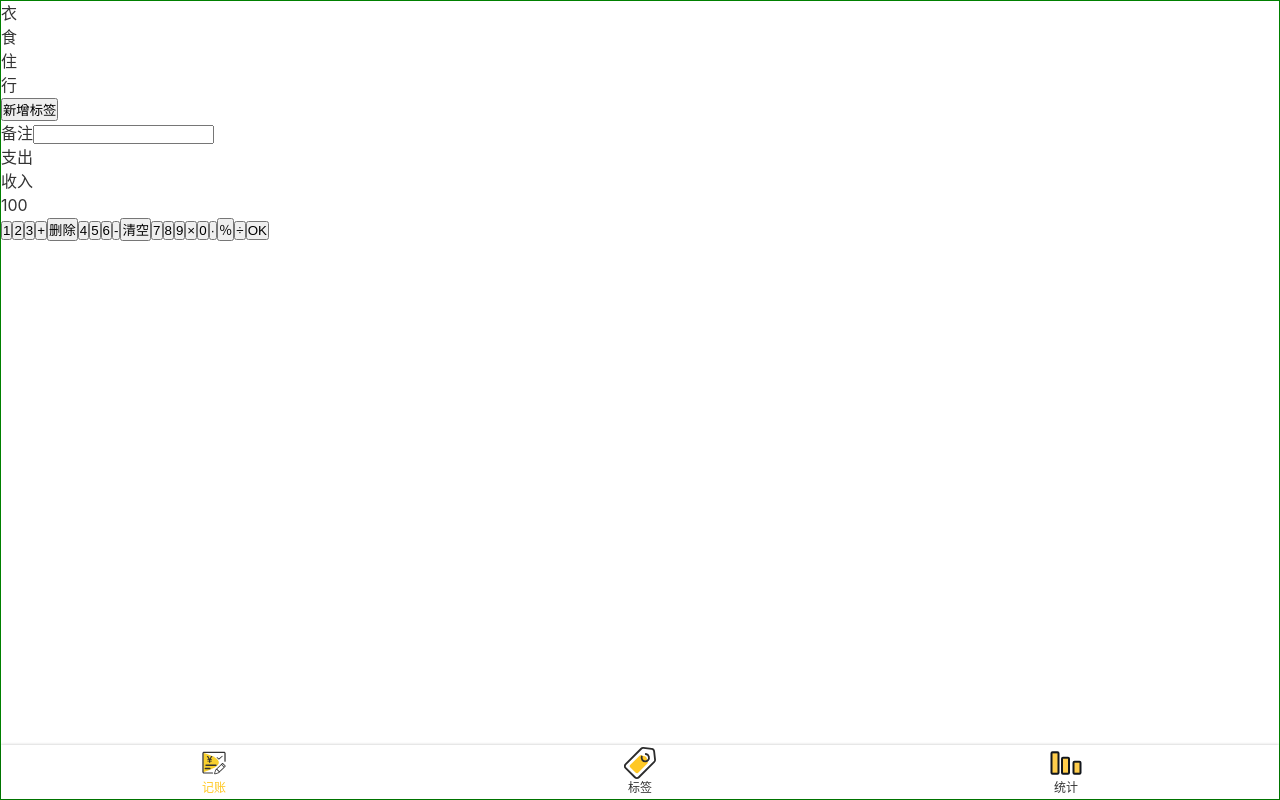
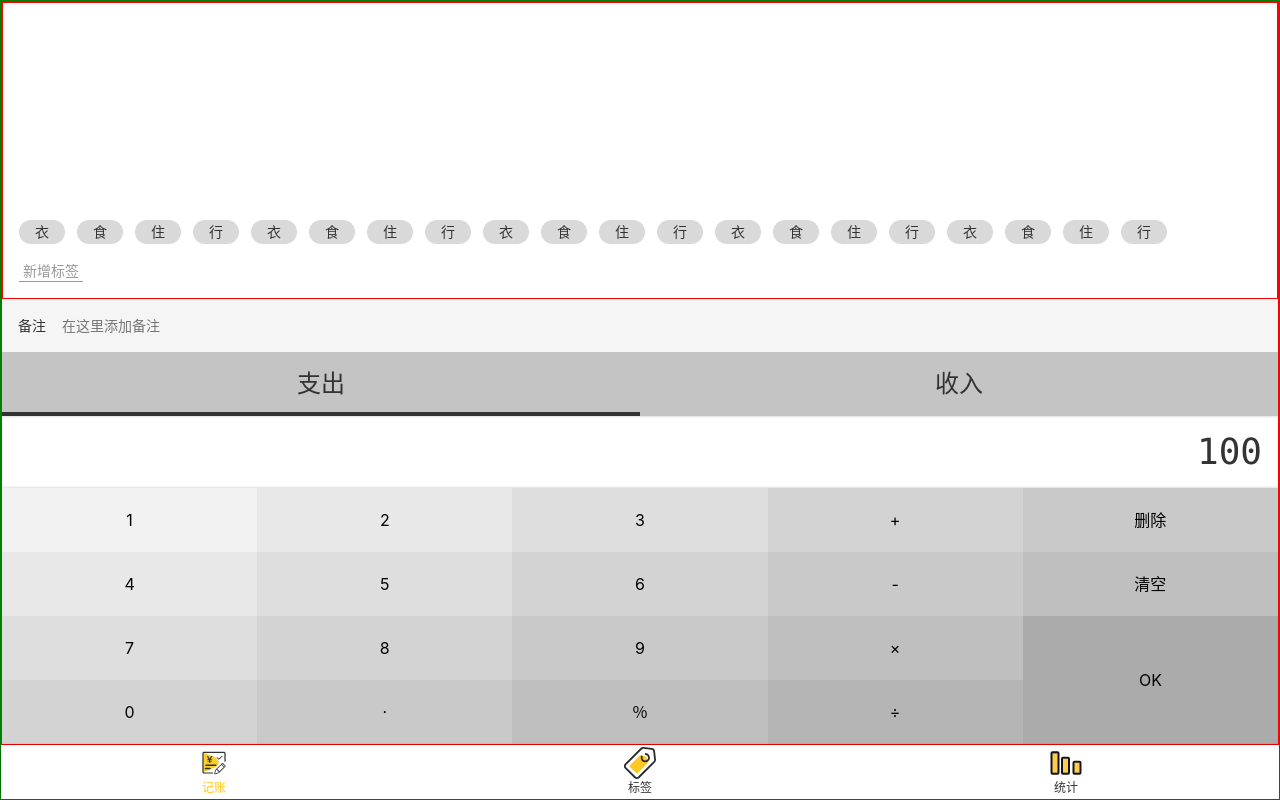
Before and after one commit to Xiaomin-Zhou/QiMei_money, a Vue app: page /#/money in a window 1280 px wide. Built offline with nearby package versions, Linux system fonts and the light colour scheme.

Commit message:
Money 模块化

```diff
--- a/src/App.vue
+++ b/src/App.vue
@@ -13,9 +13,7 @@
 body{
   line-height: 1.5;
   font-family: $font-hei;
-}
-
-#app {
+  font-size: 16px;
   -webkit-font-smoothing: antialiased;
   -moz-osx-font-smoothing: grayscale;
   color: #333;
--- a/src/assets/style/helper.scss
+++ b/src/assets/style/helper.scss
@@ -1,3 +1,19 @@
 $font-hei:-apple-system, "Noto Sans", "Helvetica Neue", Helvetica, "Nimbus Sans L", Arial, "Liberation Sans", "PingFang SC", "Hiragino Sans GB", "Noto Sans CJK SC", "Source Han Sans SC", "Source Han Sans CN", "Microsoft YaHei", "Wenquanyi Micro Hei", "WenQuanYi Zen Hei", "ST Heiti", SimHei, "WenQuanYi Zen Hei Sharp", sans-serif;
 
 $color-highlight:#ffc824;
+
+%clearFix {
+    &::after {
+      content: '';
+      clear: both;
+      display: block;
+    }
+  }
+  $color-shadow: rgba(0, 0, 0, 0.25);
+  %outerShadow {
+    box-shadow: 0 0 3px $color-shadow;
+  }
+  %innerShadow {
+    box-shadow: inset 0 -3px 3px -3px $color-shadow,
+                inset 0 3px 3px -3px $color-shadow;
+  }
--- a/src/assets/style/reset.scss
+++ b/src/assets/style/reset.scss
@@ -7,3 +7,13 @@
     text-decoration: none;
     color: inherit;
   }
+  ul, ol{
+    list-style: none;
+  }
+  button, input{
+    font: inherit;
+  }
+  //去掉input事件 外面的框,注意 冒号
+  :focus{
+    outline: none;
+  }
--- a/src/components/Layout.vue
+++ b/src/components/Layout.vue
@@ -1,7 +1,7 @@
 <template>
-    <div class="nav-wrapper">
-        <div class="content">
-            <slot/>
+<div class="layout-wrapper" :class="classPrefix && `${classPrefix}-wrapper`">
+    <div class="content" :class="classPrefix && `${classPrefix}-content`   ">
+        <slot/>
         </div>
         <Nav/>
     </div>
@@ -10,11 +10,12 @@
 <script lang="ts">
 
 export default({
+    props: ['classPrefix'],
     name: "Layout"
 })
 </script>
 <style lang="scss" scoped>
-.nav-wrapper{
+.layout-wrapper{
     border: 1px solid green ;
     display: flex;
     flex-direction: column;
--- /dev/null
+++ b/src/components/Money/Notes.vue
@@ -0,0 +1,37 @@
+<template>
+    <div>
+        <label class="notes">
+            <span class="name">备注</span>
+            <input type="text" placeholder="在这里添加备注">
+        </label>
+
+    </div>
+</template>
+
+<script lang="ts">
+    export default {
+        name:"Notes"
+    }
+</script>
+
+<style lang="scss" scoped>
+.notes{
+    font-size: 14px;
+    background: #f5f5f5;
+    display: block;
+    padding-left: 16px;
+    display: flex;
+    justify-content: center;
+    align-items: center;
+    .name{
+     padding-right: 16px;
+    }
+    input{
+    padding: 16px 0;
+    flex-grow: 1;
+    background: transparent;
+    border: none;
+    padding-right: 16px;
+    }
+}
+</style>
--- /dev/null
+++ b/src/components/Money/NumberPad.vue
@@ -0,0 +1,87 @@
+<template>
+    <div class="numberPad">
+        <div class="output">100</div>
+        <div class="buttons">
+            <button>1</button>
+            <button>2</button>
+            <button>3</button>
+            <button>+</button>
+            <button>删除</button>
+            <button>4</button>
+            <button>5</button>
+            <button>6</button>
+            <button>-</button>
+            <button>清空</button>
+            <button>7</button>
+            <button>8</button>
+            <button>9</button>
+            <button>×</button>
+            <button class="ok">OK</button>
+            <button >0</button>
+            <button>·</button>
+            <button>％</button>
+            <button>÷</button>
+
+         </div>
+    </div>
+</template>
+
+<script lang="ts">
+    export default {
+        name:"NumberPad"
+    }
+</script>
+
+<style lang="scss" scoped>
+@import "~@/assets/style/helper.scss";
+  .numberPad {
+    .output {
+      @extend %clearFix;
+      @extend %innerShadow;
+      font-size: 36px;
+      font-family: Consolas, monospace;
+      padding: 9px 16px;
+      text-align: right;
+    }
+    .buttons {
+      @extend %clearFix;
+      > button {
+        width: 20%;
+        height: 64px;
+        float: left;
+        background: transparent;
+        border: none;
+        &.ok {
+          height: 64*2px;
+          float: right;
+        }
+        // $bg: rgba(215, 255, 36, 0.5);
+        $bg: #f2f2f2;
+        &:nth-child(1) {
+          background: $bg;
+        }
+        &:nth-child(2), &:nth-child(6) {
+          background: darken($bg, 4%);
+        }
+        &:nth-child(3), &:nth-child(7), &:nth-child(11) {
+          background: darken($bg, 4*2%);
+        }
+        &:nth-child(4), &:nth-child(8), &:nth-child(12), &:nth-child(16) {
+          background: darken($bg, 4*3%);
+        }
+        &:nth-child(5), &:nth-child(9), &:nth-child(13), &:nth-child(17) {
+          background: darken($bg, 4*4%);
+        }
+        &:nth-child(10), &:nth-child(14), &:nth-child(18) {
+          background: darken($bg, 4*5%);
+        }
+        &:nth-child(19) {
+          background: darken($bg, 4*6%);
+        }
+        &:nth-child(15) {
+          background: darken($bg, 4*7%);
+        }
+      }
+    }
+  }
+</style>
--- /dev/null
+++ b/src/components/Money/Tags.vue
@@ -0,0 +1,71 @@
+<template>
+  <div class="tags">
+    <div class="new">
+      <button>新增标签</button>
+    </div>
+    <ul class="current">
+      <li>衣</li>
+      <li>食</li>
+      <li>住</li>
+      <li>行</li>
+      <li>衣</li>
+      <li>食</li>
+      <li>住</li>
+      <li>行</li>
+      <li>衣</li>
+      <li>食</li>
+      <li>住</li>
+      <li>行</li>
+      <li>衣</li>
+      <li>食</li>
+      <li>住</li>
+      <li>行</li>
+      <li>衣</li>
+      <li>食</li>
+      <li>住</li>
+      <li>行</li>
+    </ul>
+  </div>
+
+</template>
+
+<script lang="ts">
+    export default {
+         name: 'Tags'
+    }
+</script>
+
+<style lang="scss" scoped>
+.tags {
+  border: 1px solid red;
+    font-size: 14px;
+    padding: 16px;
+    flex-grow: 1;
+    display: flex;
+    flex-direction: column-reverse;
+    > .current {
+      display: flex;
+      flex-wrap: wrap;
+      > li {
+        background: #d9d9d9;
+        $h: 24px;
+        height: $h;
+        line-height: $h;
+        border-radius: $h/2;
+        padding: 0 16px;
+        margin-right: 12px;
+        margin-top: 4px;
+      }
+    }
+    > .new {
+      padding-top: 16px;
+      button {
+        background: transparent;
+        border: none;
+        color: #999;
+        border-bottom: 1px solid;
+        padding: 0 4px;
+      }
+    }
+  }
+</style>
--- /dev/null
+++ b/src/components/Money/Types.vue
@@ -0,0 +1,40 @@
+<template>
+    <div>
+        <ul class="types">
+            <li class="selected">支出</li>
+            <li >收入</li>
+        </ul>
+    </div>
+</template>
+
+<script lang="ts">
+    export default {
+        name:'Types'
+    }
+</script>
+
+<style lang="scss" scoped>
+ .types{
+        background: #c4c4c4 ;
+        text-align: center;
+        display: flex;
+        font-size: 24px;
+  > li{
+        width: 50%;
+        height: 64px;
+        display: flex;
+        align-items: center;
+        justify-content: center;
+        position: relative;
+        &.selected::after {
+            content: '';
+            position: absolute;
+            bottom: 0;
+            left: 0;
+            width: 100%;
+            height: 4px;
+            background: #333;
+            }
+  }
+ }
+</style>
--- a/src/components/Nav.vue
+++ b/src/components/Nav.vue
@@ -25,7 +25,7 @@
 @import "~@/assets/style/helper.scss";
   nav {
     display: flex;
-    box-shadow: 0 0 3px rgba(0, 0, 0, 0.25);
+    @extend %outerShadow;
     flex-direction: row;
     font-size: 12px;
     > .item {
--- a/src/views/Money.vue
+++ b/src/views/Money.vue
@@ -1,59 +1,30 @@
 <template>
-    <Layout>
-        <div class="tags">
-            <ul class="current">
-
-                <li>衣</li>
-                <li>食</li>
-                <li>住</li>
-                <li>行</li>
-            </ul>
-            <div class="new">
-                <button>新增标签</button>
-            </div>
-        </div>
-        <div>
-            <label class="notes">
-                <span class="name">备注</span>
-                <input type="text">
-            </label>
-
-        </div>
-        <div>
-            <ul class="type">
-                <li class="selected">支出</li>
-                <li>收入</li>
-            </ul>
-        </div>
-        <div class="numberPad">
-            <div class="output">100</div>
-            <button>1</button>
-            <button>2</button>
-            <button>3</button>
-            <button>+</button>
-            <button>删除</button>
-            <button>4</button>
-            <button>5</button>
-            <button>6</button>
-            <button>-</button>
-            <button>清空</button>
-            <button>7</button>
-            <button>8</button>
-            <button>9</button>
-            <button>×</button>
-            <button>0</button>
-            <button>·</button>
-            <button>％</button>
-            <button>÷</button>
-            <button>OK</button>
-        </div>
+        <Layout class-prefix="layout">
+        <NumberPad/>
+        <Types/>
+        <Notes/>
+        <Tags/>
     </Layout>
 </template>
 
-<script>
-import Layout from '@/components/Layout.vue'
+<script lang="ts">
+
+import Tags from '@/components/Money/Tags.vue';
+import Notes from '@/components/Money/Notes.vue';
+import Types from '@/components/Money/Types.vue';
+import NumberPad from '@/components/Money/NumberPad.vue';
+
     export default {
-  components: { Layout },
+        name:'Money',
+        components: { Tags,Notes,Types,NumberPad},
 
     }
 </script>
+
+<style lang="scss">
+.layout-content {
+    border: 1px solid red;
+    display: flex;
+    flex-direction: column-reverse;
+  }
+</style>
--- a/vue.config.js
+++ b/vue.config.js
@@ -10,7 +10,7 @@
       .test(/\.svg$/)
       .include.add(dir).end() // 包含 icons 目录
       .use('svg-sprite-loader').loader('svg-sprite-loader').options({extract:false}).end()
-      .use('svgo-loader').loader('svgo-loader')
+      .use('svgo-loader').loader('svgo-loader') //删除fill属性的代码，从这行开始
       .tap(options => ({...options, plugins: [{removeAttrs: {attrs: 'fill'}}]})).end()
       config.plugin('svg-sprite').use(require('svg-sprite-loader/plugin'), [{plainSprite: true}])
     config.module.rule('svg').exclude.add(dir) // 其他 svg loader 排除 icons 目录
```
